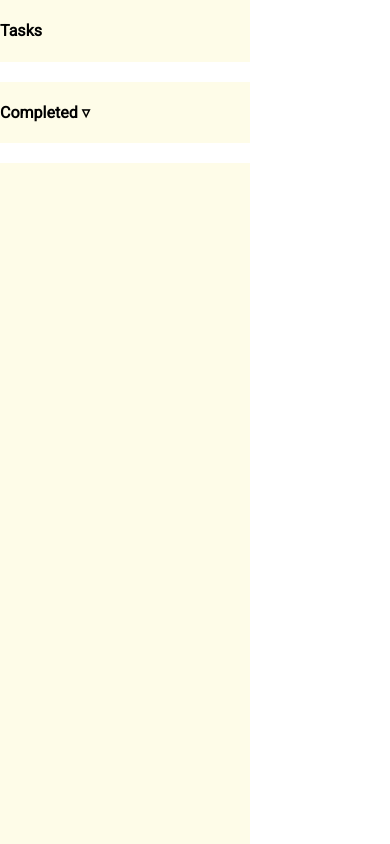
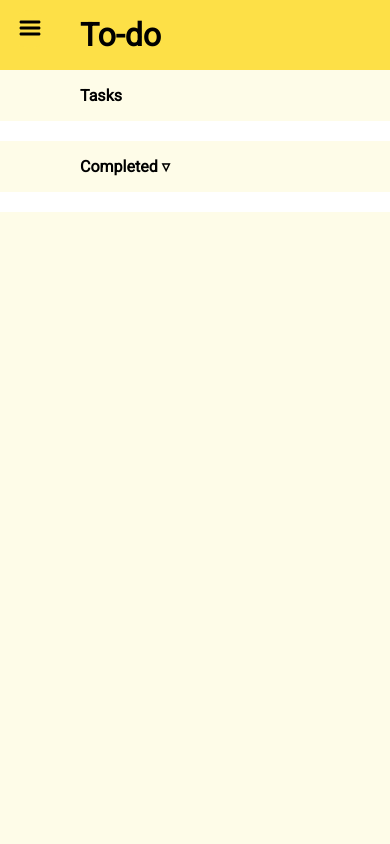
Before and after one commit to NJRFirstOfHisName/to-do-list, a website built with webpack: page index.html in a window 390 px wide. Built offline with nearby package versions, Linux system fonts and the light colour scheme.

Commit message:
Create mobile layout

```diff
--- a/index.html
+++ b/index.html
@@ -40,6 +40,10 @@
             </div>
         </div>
         <div id="container">
+            <div class="mobile-view">
+                <button type="button" class="menu-button"><img src="src/hamburger_icon.svg" alt="Menu button"></button>
+                <h1 class="mobile-header">To-do</h1>
+            </div>
             <h4>Tasks</h4>
             <div id="tdList">
             </div>
@@ -49,7 +53,5 @@
                 </div>
             </div>
         </div>
-
     </body>
-
 </html>
--- a/package.json
+++ b/package.json
@@ -19,6 +19,7 @@
     "@webpack-cli/generators": "^3.0.7",
     "babel-loader": "^9.1.2",
     "css-loader": "^6.8.1",
+    "html-loader": "^4.2.0",
     "html-webpack-plugin": "^5.5.3",
     "mini-css-extract-plugin": "^2.7.6",
     "prettier": "^2.8.8",
--- a/src/style.css
+++ b/src/style.css
@@ -168,6 +168,10 @@ textarea {
   padding: 10px;
 }
 
+h4 {
+  margin: 1em 3em;
+}
+
 .entry {
   display: grid;
   grid-template-columns: 0.25fr 1fr 1fr 1fr;
@@ -226,8 +230,21 @@ textarea {
   transition: all 0.3s ease-out;
 }
 
+.mobile-view {
+  display: none;
+}
+
 @media (max-width: 500px) {
   body {
+    grid-template-columns: auto;
+  }
+
+  h4 {
+    margin: 1em 5em;
+  }
+
+  #container {
+    width: 100vw;
   }
 
   #sidebar {
@@ -237,4 +254,25 @@ textarea {
   #sidebar.expanded {
     margin-left: 0;
   }
+
+  .menu-button {
+    position: absolute;
+    margin: 0.5em;
+    background-color: #fde047;
+    text-align: center;
+    border-radius: 50%;
+  }
+
+  .mobile-header {
+    margin: 0.5em 2.5em;
+  }
+
+  img {
+    margin: 4px 0 0 0;
+  }
+
+  .mobile-view {
+    display: flex;
+    background-color: #fde047;
+  }
 }
--- a/webpack.config.js
+++ b/webpack.config.js
@@ -4,7 +4,7 @@ const path = require("path");
 const HtmlWebpackPlugin = require("html-webpack-plugin");
 const MiniCssExtractPlugin = require("mini-css-extract-plugin");
 
-const isProduction = process.env.NODE_ENV == "production";
+const isProduction = process.env.NODE_ENV === "production";
 
 const stylesHandler = isProduction
   ? MiniCssExtractPlugin.loader
@@ -47,7 +47,11 @@ const config = {
       },
       {
         test: /\.(eot|svg|ttf|woff|woff2|png|jpg|gif)$/i,
-        type: "asset",
+        type: "asset/resource",
+      },
+      {
+        test: /\.html$/i,
+        loader: "html-loader",
       },
 
       // Add your rules for custom modules here
```
Also changed, not shown: dist/666dc46689fb3164d63f.svg (added), dist/b778cb1777612594612f.svg (added), dist/bcf8d6ff346603c8a51a.svg (added), dist/c8208d12a836d902b3bf.svg (added), dist/e13abda408b5382627ea.svg (added), dist/index.html, dist/index.js, dist/printListItem.js, dist/printProject.js, src/hamburger_icon.svg (added), 1 other file.
